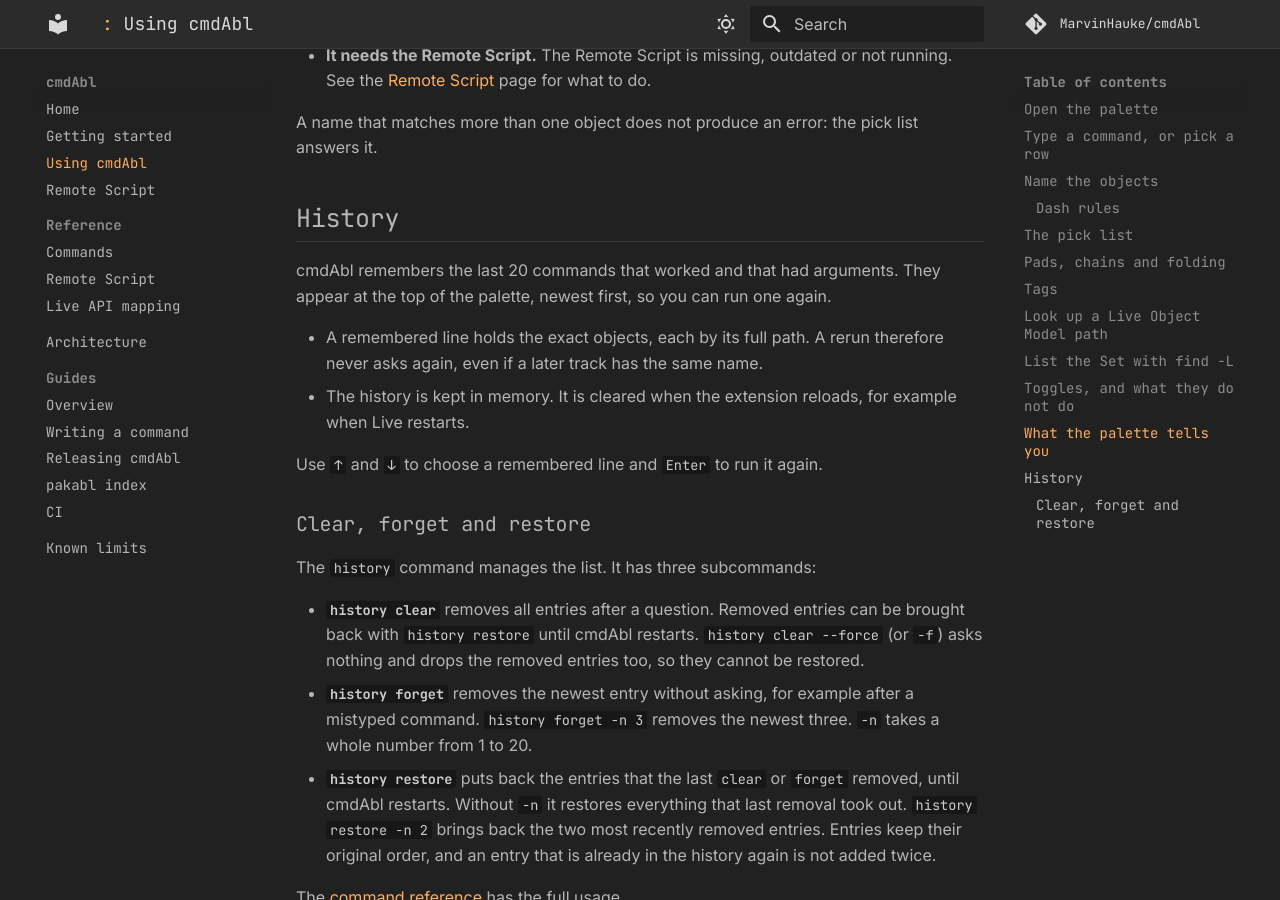
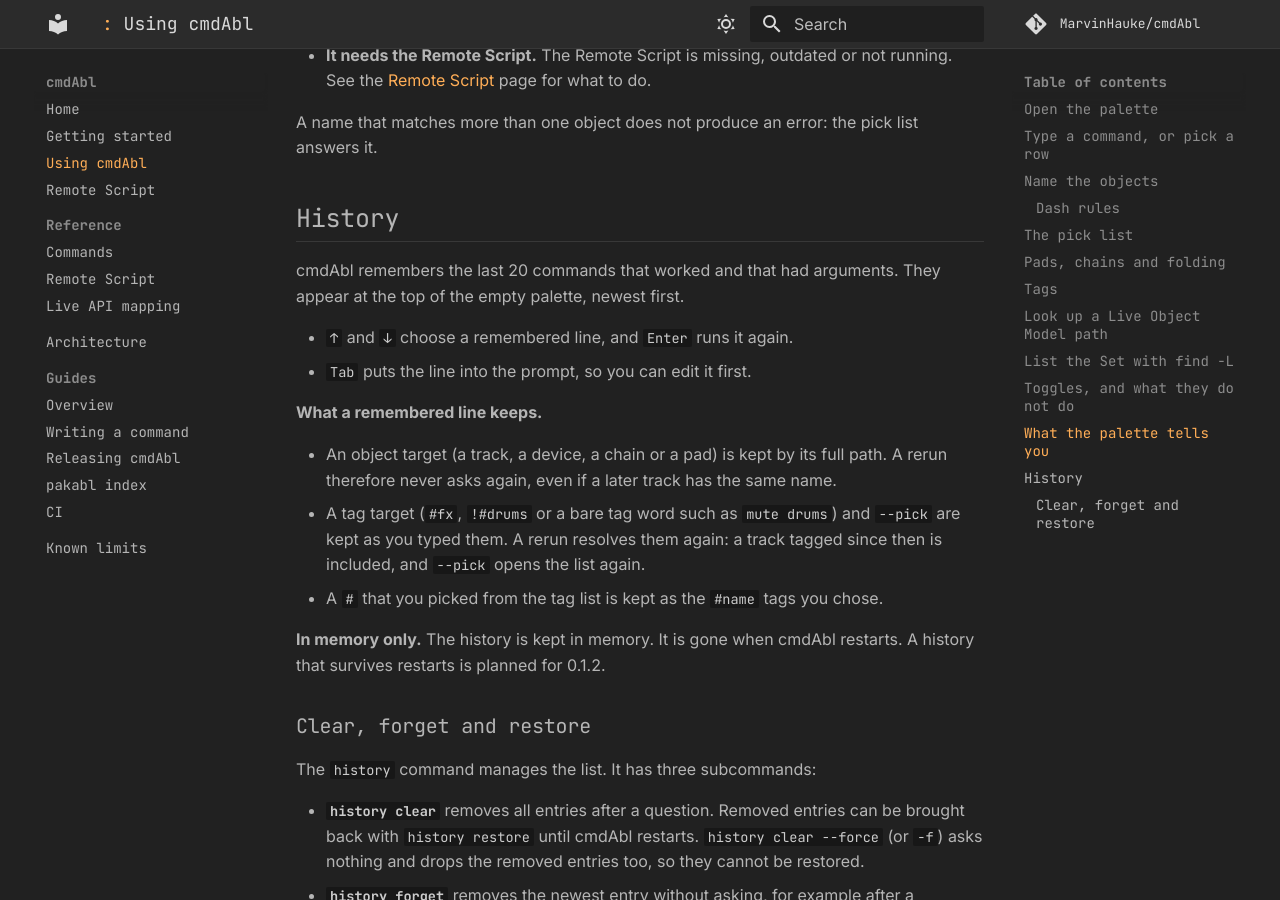
Before and after one commit to MarvinHauke/cmdAbl, an MkDocs documentation site: the page built from docs/using.md, in a window 1280 px wide and 900 px high, scrolled down 6081 px. Built offline with MkDocs 1.6.1 and Material for MkDocs 9.7.7, drawn with Linux system fonts in a browser that asks for light colours; comment, search, counter and statistics services are not loaded.

Commit message:
docs: history as it works; pick-list screenshot from the tag test
History lists what a remembered line keeps (object paths, tag targets and --pick
as typed) and that it is in memory until a restart. pick-list.png is the solo
--pick #drums list of the tag test; README and getting started use it.

Co-Authored-By: Claude Haiku 5.5 <noreply@anthropic.com>

```diff
--- a/docs/using.md
+++ b/docs/using.md
@@ -195,14 +195,22 @@ A name that matches more than one object does not produce an error: the pick lis
 
 ## History
 
-cmdAbl remembers the last 20 commands that worked and that had arguments. They appear at the top of the palette,
-newest first, so you can run one again.
+cmdAbl remembers the last 20 commands that worked and that had arguments. They appear at the top of the empty
+palette, newest first.
 
-- A remembered line holds the exact objects, each by its full path. A rerun therefore never asks again, even if
-  a later track has the same name.
-- The history is kept in memory. It is cleared when the extension reloads, for example when Live restarts.
+- `↑` and `↓` choose a remembered line, and `Enter` runs it again.
+- `Tab` puts the line into the prompt, so you can edit it first.
 
-Use `↑` and `↓` to choose a remembered line and `Enter` to run it again.
+**What a remembered line keeps.**
+
+- An object target (a track, a device, a chain or a pad) is kept by its full path. A rerun therefore never asks
+  again, even if a later track has the same name.
+- A tag target (`#fx`, `!#drums` or a bare tag word such as `mute drums`) and `--pick` are kept as you typed them.
+  A rerun resolves them again: a track tagged since then is included, and `--pick` opens the list again.
+- A `#` that you picked from the tag list is kept as the `#name` tags you chose.
+
+**In memory only.** The history is kept in memory. It is gone when cmdAbl restarts. A history that survives
+restarts is planned for 0.1.2.
 
 ### Clear, forget and restore
 
```
Also changed, not shown: README.md (+2 -2 lines), docs/getting-started.md (+2 -2 lines), docs/assets/images/pick-list.png.
